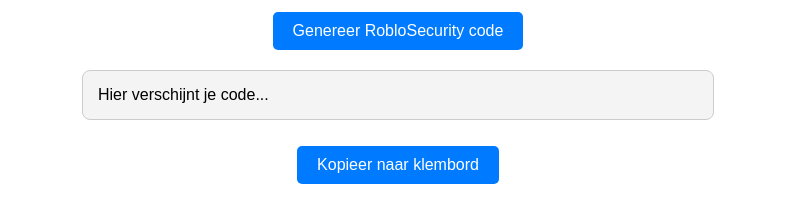
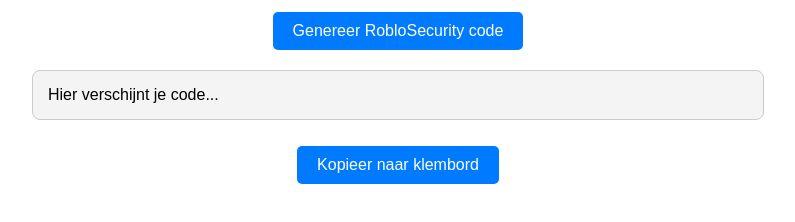
Before and after one commit to hacker12345227/roblox-tokens, a plain HTML site: page index.html in a window 1280 px wide. Shown: the part 128-350 px from the top of the page, without its empty margins (242-1037 px from the left). Drawn offline with Linux system fonts and the light colour scheme.

Commit message:
Update index.html

```diff
--- a/index.html
+++ b/index.html
@@ -16,11 +16,12 @@
             margin-top: 20px;
             padding: 15px;
             width: 90%;
-            max-width: 600px;
+            max-width: 700px;
             word-break: break-all;
             background-color: #f4f4f4;
             border: 1px solid #ccc;
             border-radius: 8px;
+            white-space: pre-wrap;
         }
         button {
             margin-top: 10px;
```
